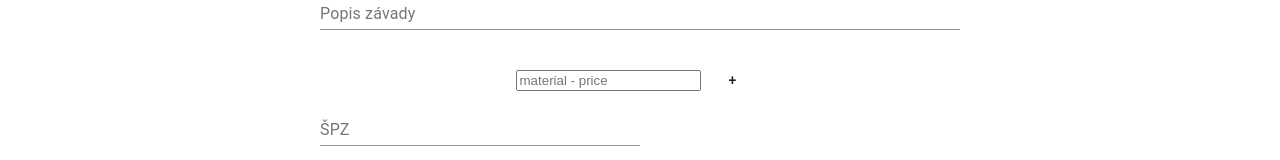
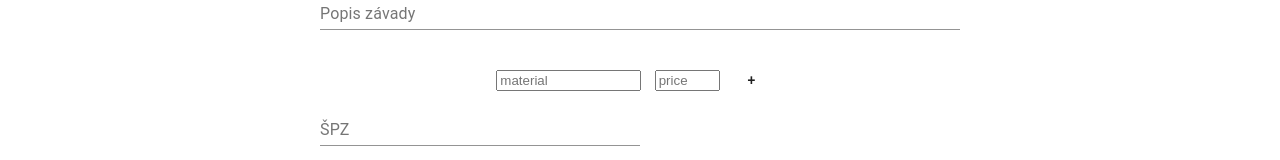
Before and after one commit to MashuSan/CarRepairs, a React (Create React App) app in the folder src/frontend-sbook/: page /createService in a window 1280 px wide. Shown: the part 164-324 px from the top of the page. Built offline with nearby package versions, Linux system fonts and the light colour scheme.

Commit message:
fixForMatys

```diff
--- a/src/frontend-sbook/src/components/Profile/Record.js
+++ b/src/frontend-sbook/src/components/Profile/Record.js
@@ -28,25 +28,37 @@ export class OurVissionPrivateSection extends React.Component {
         return (
             <div style={{marginTop: "2em"}}>
                 <Grid item>
-
                     <label>
                         {
                             this.props.materials.map((question, index) => {
-                                return <div><input
+                                return <div>
+                                    <input size="15"
                                     type="text"
                                     placeholder=""
-                                    onChange={(e) => this.props.onChangeQuestion(e, index)}
-                                    value={question}
-                                />
+                                    onChange={(e) => this.props.onChangeMaterial(e, index)}
+                                    value={question.material}
+                                    />
+                                    <input size="5" style={{marginLeft: "1em"}}
+                                    type="text"
+                                    placeholder=""
+                                    onChange={(e) => this.props.onChangePrice(e, index)}
+                                    value={question.price} />
                                     <Button onClick={this.props.deleteQuestion(index)}>x</Button></div>
                             })
                         }
-                        <input
+                        <input size="15"
                             type="text"
                             name="newMotivationLetterQuestion"
-                            placeholder="material - price"
-                            onChange={this.props.onChangeNewQuestion}
+                            placeholder="material"
+                            onChange={this.props.onNewChangeMaterial}
                             value={this.props.newMaterial}
+                        />
+                        <input size="5" style={{marginLeft: "1em"}}
+                            type="text"
+                            name="newMotivationLetterQuestion"
+                            placeholder="price"
+                            onChange={this.props.onNewChangePrice}
+                            value={this.props.newPrice}
                         />
                         <Button onClick={this.props.addQuestion}>
                             +
--- a/src/frontend-sbook/src/pages/Record.js
+++ b/src/frontend-sbook/src/pages/Record.js
@@ -15,6 +15,7 @@ class CompanyAccount extends React.Component {
         super(props);
         this.state = {
             newMaterial: "",
+            newPrice: "",
             materials: []
         };
     }
@@ -52,13 +53,12 @@ class CompanyAccount extends React.Component {
                 <OurVissionPrivateSection
                     materials={this.state.materials}
                     deleteQuestion={(index) => this.deleteMotivationLetterQuestion(index)}
-                    onChangeQuestion={(e, index) => {
-                        var materials = this.state.materials;
-                        materials[index] = e.target.value;
-                        this.setState({materials: materials});
-                    }}
+                    onChangeMaterial={(e, index) => this.onChangeMaterial(e, index)}
+                    onChangePrice={(e, index) => this.onChangePrice(e, index)}
                     newMaterial={this.state.newMaterial}
-                    onChangeNewQuestion={e => this.setState({newMaterial: e.target.value})}
+                    newPrice={this.state.newPrice}
+                    onNewChangeMaterial={e => this.setState({newMaterial: e.target.value})}
+                    onNewChangePrice={e => this.setState({newPrice: e.target.value})}
                     addQuestion={(e) => this.addMotivationLetterQuestion(e)}/>
                 <ContactPrivateSection
                     updateInput={this.updateInput}
@@ -72,11 +72,32 @@ class CompanyAccount extends React.Component {
         </main>)
     }
 
+    onChangeMaterial = (e, index) => {
+        let materials = this.state.materials;
+            materials[index] = {
+                material: e.target.value,
+                price: materials[index].price
+            };
+            this.setState({materials: materials});
+    }
+
+    onChangePrice = (e, index) => {
+        let materials = this.state.materials;
+            materials[index] = {
+                material: materials[index].material,
+                price: e.target.value
+            };
+            this.setState({materials: materials});
+    }
 
     addMotivationLetterQuestion = (e) => {
         var materials = this.state.materials;
-        materials.push(this.state.newMaterial);
-        this.setState({materials: materials, newMaterial: ""});
+        var item = {
+            material: this.state.newMaterial,
+            price: this.state.newPrice
+        }
+        materials.push(item);
+        this.setState({materials: materials, newMaterial: "", newPrice: ""});
     };
     deleteMotivationLetterQuestion = (index) => (e) => {
         var materials = this.state.materials;
```
Also changed, not shown: 1 other file (tests, documents, lock files or other folders).
